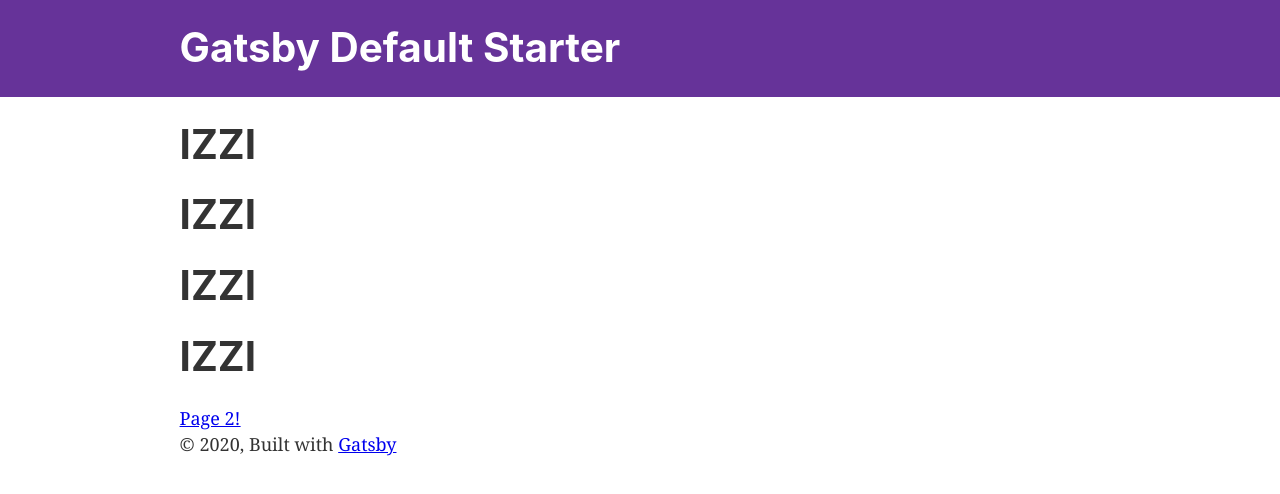
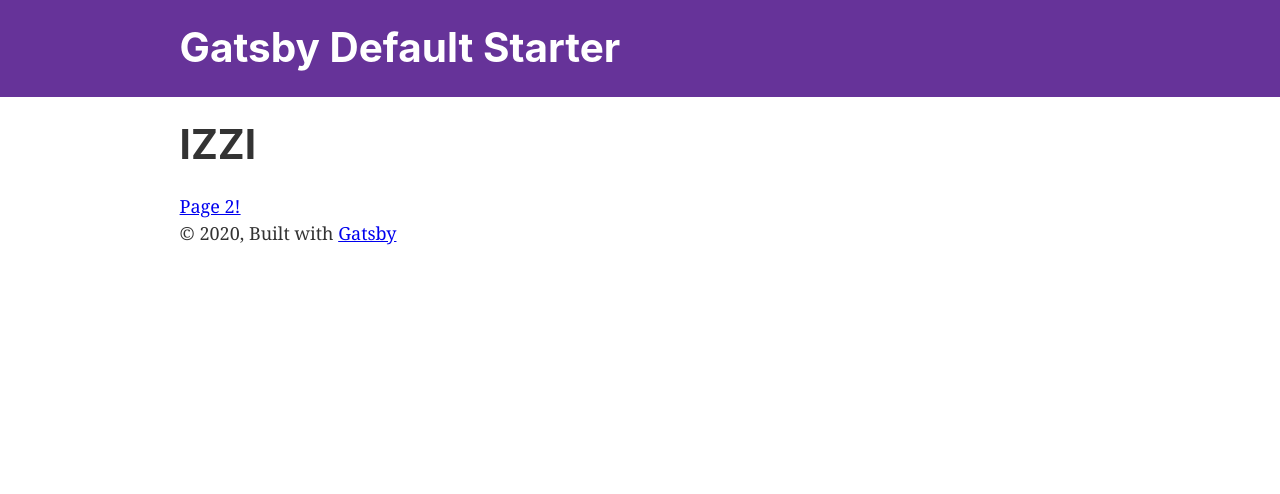
Before and after one commit to workwithizzi/izzitestdomain_xyz, a Gatsby site: page / in a window 1280 px wide. Built offline with nearby package versions, Linux system fonts and the light colour scheme; Gatsby itself is replaced by a stand-in of ours.

Commit message:
Edit text 10

```diff
--- a/src/pages/index.js
+++ b/src/pages/index.js
@@ -9,9 +9,6 @@ const IndexPage = () => (
   <Layout>
     <SEO title="Home" />
     <h1>IZZI</h1>
-    <h1>IZZI</h1>
-    <h1>IZZI</h1>
-    <h1>IZZI</h1>
     <Link to="/page-2/">Page 2!</Link>
   </Layout>
 )
```
